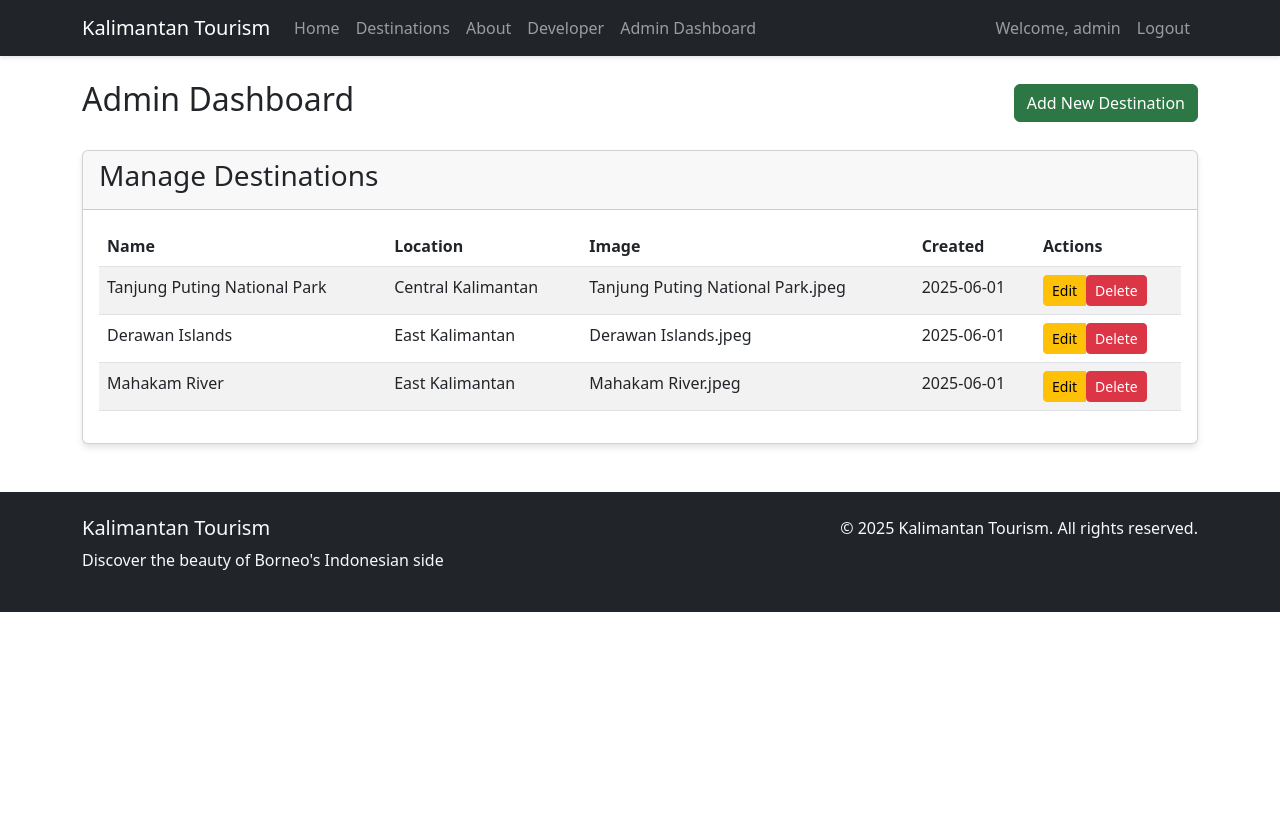
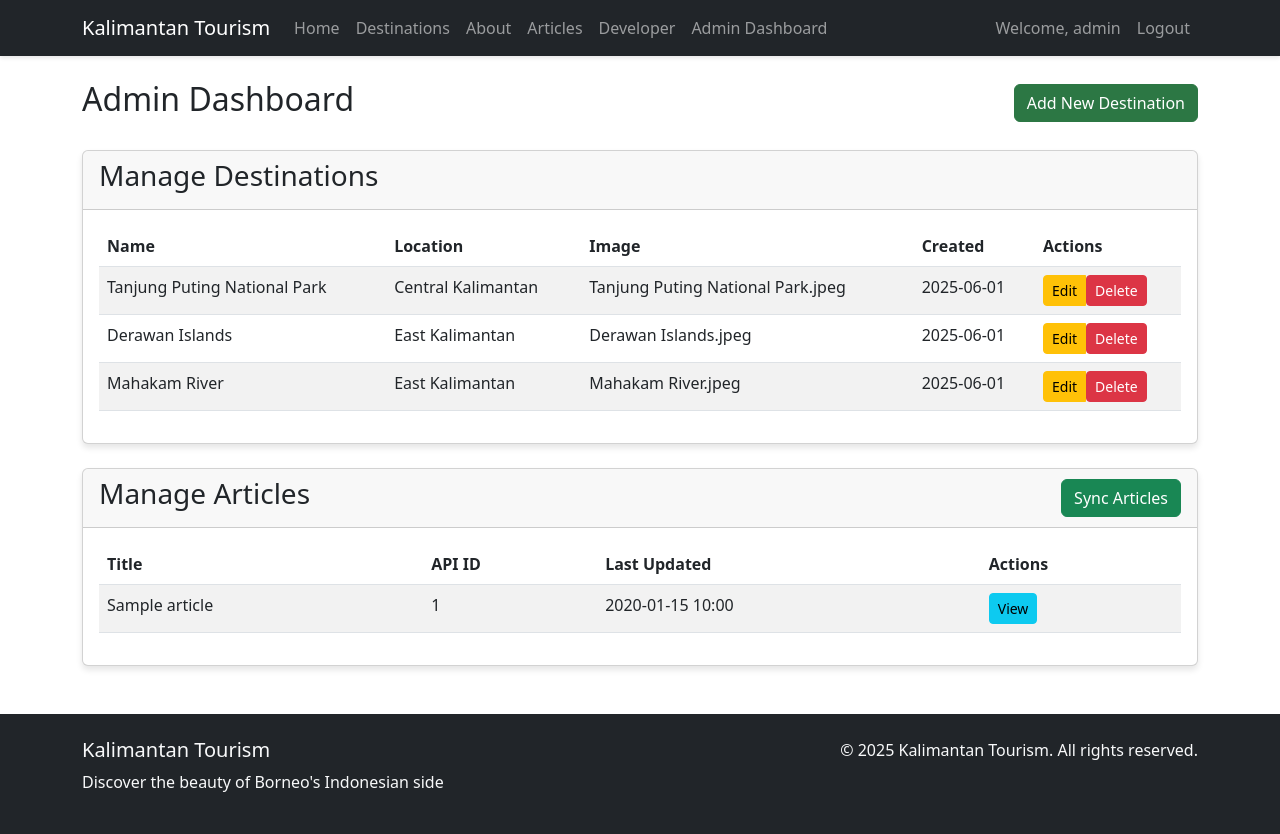
Before and after one commit to rjrizani/Kalimantan_tourism, a Flask app: page /admin in a window 1280 px wide. Before the commit the page ends 612 px from the top, so only its background shows below. Run offline with Flask 3, Linux system fonts and the light colour scheme; a user stored in the database is signed in; tables that the repository leaves empty hold one stand-in row (values such as "Sample post").

Commit message:
add article page

```diff
--- a/app.py
+++ b/app.py
@@ -1,7 +1,11 @@
-from flask import Flask, render_template, send_from_directory, request, redirect, url_for, flash
+from flask import Flask, render_template, send_from_directory, request, redirect, url_for, flash, jsonify
 from flask_login import LoginManager, login_user, logout_user, login_required, current_user
 from config import Config
-from models import db, User, Destination
+from models import db, User, Destination, Article
+import requests
+from datetime import datetime
+import logging
+from functools import wraps
 from forms import LoginForm, RegistrationForm, DestinationForm
 from functools import wraps
 
@@ -68,7 +72,8 @@ def logout():
 @admin_required
 def admin_dashboard():
     destinations = Destination.query.all()
-    return render_template('admin/dashboard.html', destinations=destinations)
+    articles = Article.query.order_by(Article.updated_at.desc()).all()
+    return render_template('admin/dashboard.html', destinations=destinations, articles=articles)
 
 @app.route('/admin/destination/new', methods=['GET', 'POST'])
 @login_required
@@ -129,6 +134,57 @@ def destination_detail(name):
 def developer():
     return render_template('developer.html')
 
+# Article routes
+@app.route('/articles')
+def articles():
+    articles = Article.query.order_by(Article.updated_at.desc()).all()
+    return render_template('articles.html', articles=articles)
+
+@app.route('/article/<int:article_id>')
+def article_detail(article_id):
+    article = Article.query.get_or_404(article_id)
+    return render_template('article_detail.html', article=article)
+
+@app.route('/admin/sync-articles')
+@login_required
+@admin_required
+def sync_articles():
+    try:
+        # Fetch articles from API with timeout and error handling
+        api_url = app.config['ARTICLES_API_URL']
+        headers = {'Authorization': f'Bearer {app.config["API_KEY"]}'}
+        response = requests.get(api_url + '/articles', headers=headers, timeout=10)
+        response.raise_for_status()
+
+        articles_data = response.json()
+
+        # Update local database
+        for article_data in articles_data:
+            existing_article = Article.query.filter_by(api_id=str(article_data['id'])).first()
+
+            if existing_article:
+                # Update existing article
+                existing_article.title = article_data['title']
+                existing_article.content = article_data['content']
+                existing_article.updated_at = datetime.utcnow()
+            else:
+                # Create new article
+                new_article = Article(
+                    api_id=str(article_data['id']),
+                    title=article_data['title'],
+                    content=article_data['content']
+                )
+                db.session.add(new_article)
+
+        db.session.commit()
+        flash('Articles synchronized successfully!', 'success')
+
+    except requests.RequestException as e:
+        logging.error(f"API sync error: {str(e)}")
+        flash('Error synchronizing articles. Please try again later.', 'danger')
+
+    return redirect(url_for('admin_dashboard'))
+
 @app.route('/robots.txt')
 @app.route('/sitemap.xml')
 def static_from_root():
--- a/config.py
+++ b/config.py
@@ -8,3 +8,7 @@ class Config:
     SQLALCHEMY_DATABASE_URI = os.environ.get('DATABASE_URL') or \
         'mysql+pymysql://username:password@localhost/kalimantan_tourism'
     SQLALCHEMY_TRACK_MODIFICATIONS = False
+
+    # Articles API Configuration
+    ARTICLES_API_URL = os.environ.get('ARTICLES_API_URL')
+    API_KEY = os.environ.get('ARTICLES_API_URL') or 'your-api-key-here'  # Change this in production
--- a/requirements.txt
+++ b/requirements.txt
@@ -11,3 +11,4 @@ Flask-Login==0.6.3
 Flask-WTF==1.2.1
 WTForms==3.1.1
 email-validator==2.1.0
+requests==2.31.0
--- a/templates/admin/dashboard.html
+++ b/templates/admin/dashboard.html
@@ -56,5 +56,41 @@
             </div>
         </div>
     </div>
+
+    <div class="card mt-4">
+        <div class="card-header d-flex justify-content-between align-items-center">
+            <h3>Manage Articles</h3>
+            <a href="{{ url_for('sync_articles') }}" class="btn btn-success">
+                <i class="fas fa-sync"></i> Sync Articles
+            </a>
+        </div>
+        <div class="card-body">
+            <div class="table-responsive">
+                <table class="table table-striped">
+                    <thead>
+                        <tr>
+                            <th>Title</th>
+                            <th>API ID</th>
+                            <th>Last Updated</th>
+                            <th>Actions</th>
+                        </tr>
+                    </thead>
+                    <tbody>
+                        {% for article in articles %}
+                        <tr>
+                            <td>{{ article.title }}</td>
+                            <td>{{ article.api_id }}</td>
+                            <td>{{ article.updated_at.strftime('%Y-%m-%d %H:%M') }}</td>
+                            <td>
+                                <a href="{{ url_for('article_detail', article_id=article.id) }}"
+                                   class="btn btn-sm btn-info">View</a>
+                            </td>
+                        </tr>
+                        {% endfor %}
+                    </tbody>
+                </table>
+            </div>
+        </div>
+    </div>
 </div>
 {% endblock %}
--- a/templates/base.html
+++ b/templates/base.html
@@ -51,6 +51,9 @@
                     </li>
                     <li class="nav-item">
                         <a class="nav-link" href="#about">About</a>
+                    </li>
+                    <li class="nav-item">
+                        <a class="nav-link" href="{{ url_for('articles') }}">Articles</a>
                     </li>
                     <li class="nav-item">
                         <a class="nav-link" href="{{ url_for('developer') }}">Developer</a>
```
Also changed, not shown: models.py (+18 -0 lines), templates/article_detail.html (added, +22 -0 lines), templates/articles.html (added, +23 -0 lines).
